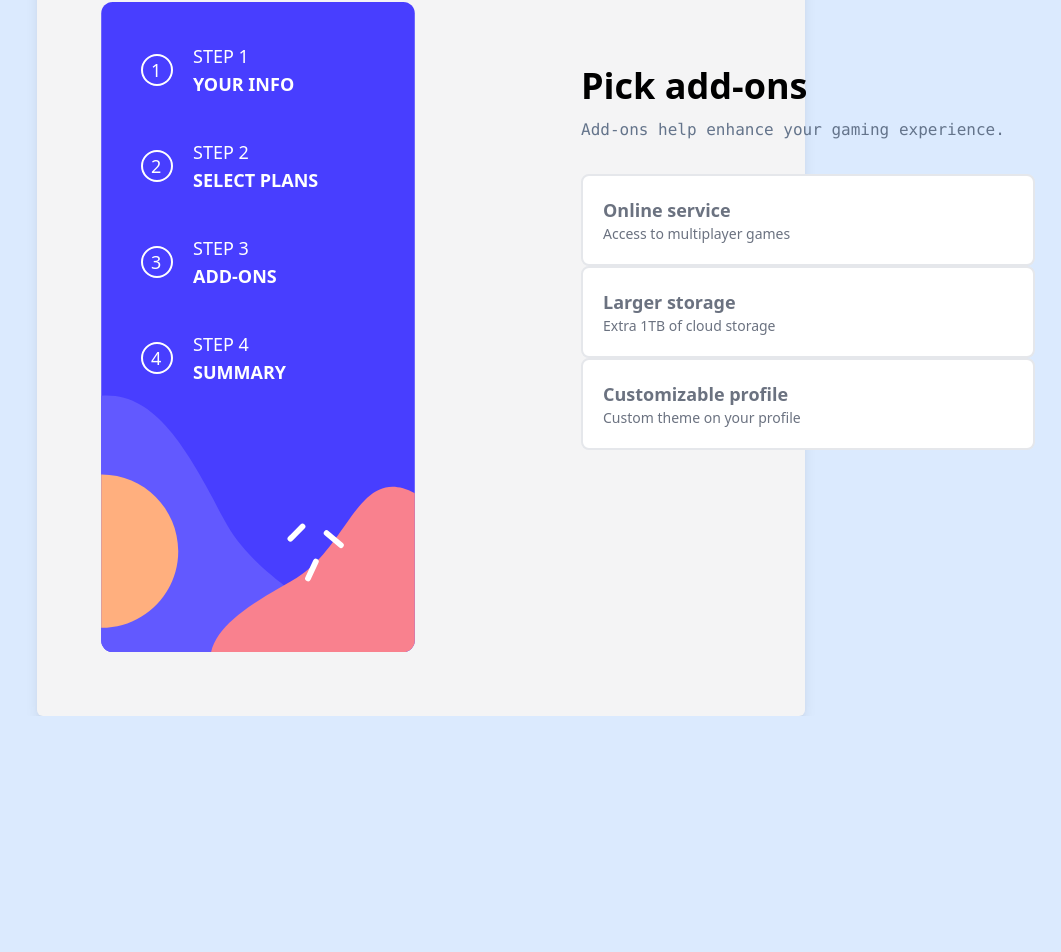
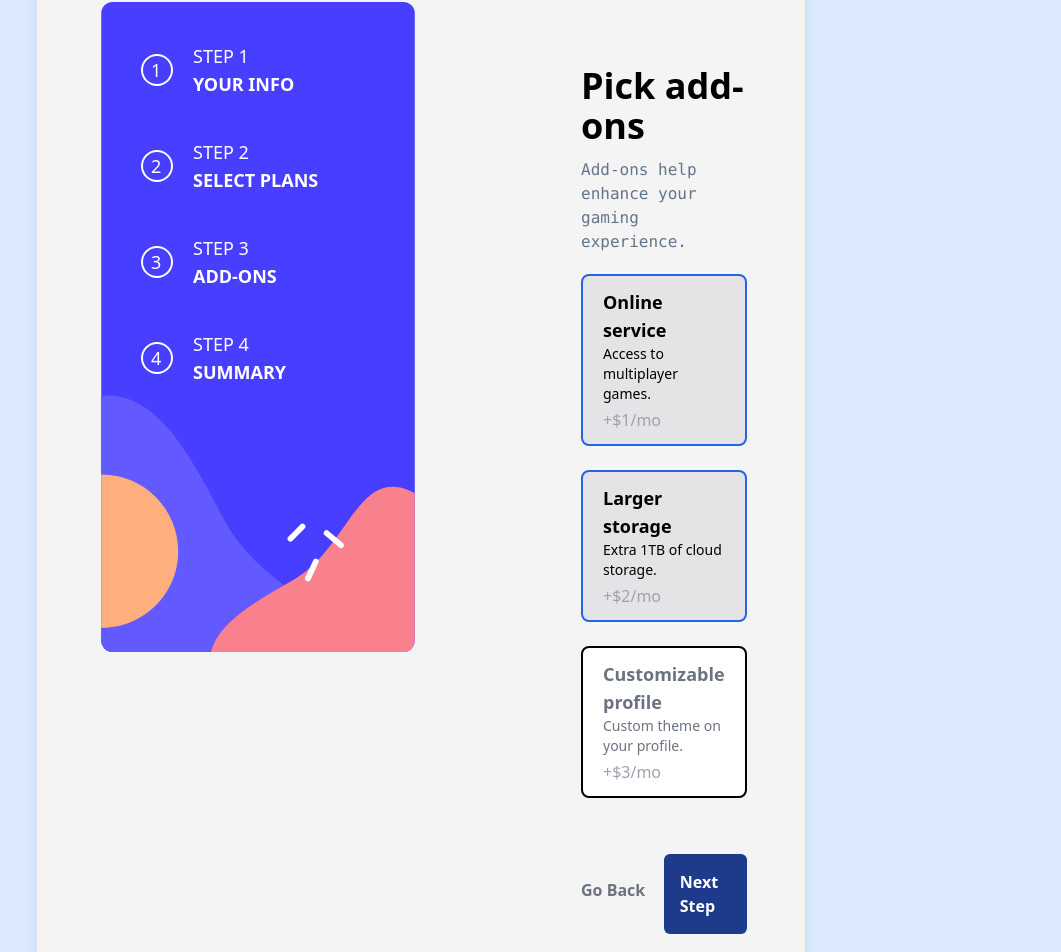
Before and after one commit to tokyo3001/multi-step-form, a React (Create React App) app: page /addons in a window 1280 px wide. Shown: the part 174-1126 px from the top of the page, without its empty margins (219-1280 px from the left). Before the commit the page ends 890 px from the top, so only its background shows below. Built offline with nearby package versions, Linux system fonts and the light colour scheme.

Commit message:
updated addons and routes

```diff
--- a/src/App.jsx
+++ b/src/App.jsx
@@ -2,6 +2,7 @@ import { BrowserRouter as Router, Routes, Route } from "react-router-dom";
 import Info from "./components/Info";
 import Plans from "./components/Plans";
 import Addons from "./components/Addons";
+import Summary from "./components/Summary";
 
 function App() {
   return (
@@ -13,6 +14,7 @@ function App() {
               <Route exact path="/" Component={Info} />
               <Route exact path="/plans" Component={Plans} />
               <Route exact path="/addons" Component={Addons} />
+              <Route exact path="/summary" Component={Summary} />
             </Routes>
           </Router>
         </div>
--- a/src/components/Addons.jsx
+++ b/src/components/Addons.jsx
@@ -1,13 +1,14 @@
-import React, { useState } from 'react'
+import React from 'react'
 import Sidebar from './Sidebar'
+import { Link } from 'react-router-dom'
 
 function Addons() {
 
-  const [addons, setAddons] = useState([
-    {id: '1', name: 'Online service', description: 'Access to multiplayer games', price: '+$1/mo', prices: '+$10/yr'},
-    {id: '2', name: 'Larger storage', description: 'Extra 1TB of cloud storage', price: '+$2/mo', prices: '+$20/yr'},
-    {id: '3', name: 'Customizable profile', description: 'Custom theme on your profile', price: '+$2/mo', prices: '+$20/yr'}
-  ])
+  // const [addons, setAddons] = useState([
+  //   {id: '1', name: 'Online service', description: 'Access to multiplayer games', price: '+$1/mo', prices: '+$10/yr'},
+  //   {id: '2', name: 'Larger storage', description: 'Extra 1TB of cloud storage', price: '+$2/mo', prices: '+$20/yr'},
+  //   {id: '3', name: 'Customizable profile', description: 'Custom theme on your profile', price: '+$2/mo', prices: '+$20/yr'}
+  // ])
 
   return (
     <div className='flex'>
@@ -17,24 +18,52 @@ function Addons() {
       <div className='lg:ml-36 lg:mt-12 mt-[-450px] p-4 lg:grow'>
         <p className='lg:text-4xl font-bold text-3xl '>Pick add-ons</p>
         <p className='mt-3 font-mono text-slate-500'>Add-ons help enhance your gaming experience.</p>
-        <div className='pt-8'>
-          {addons.map((addon) => (
-            <div className=''>
 
-<ul class="flex w-full">
-    <li>
-        <input type="checkbox" id="react-option" value="" class="hidden peer" required="" />
-        <label for="react-option" class="inline-flex items-center justify-between w-full p-5 text-gray-500 bg-white border-2 border-gray-200 rounded-lg cursor-pointer dark:hover:text-gray-300 dark:border-gray-700 peer-checked:border-blue-600 hover:text-gray-600 dark:peer-checked:text-gray-300 peer-checked:text-gray-600 hover:bg-gray-50 dark:text-gray-400 dark:bg-gray-800 dark:hover:bg-gray-700">
-            <div class="block w-[32vw]">
-                <div class="w-full text-lg font-semibold">{addon.name}</div>
-                <div class="w-full text-sm">{addon.description}</div>
-            </div>
-        </label>
-    </li>
-</ul>
+        <ul class="grid w-full gap-6 md:grid-row-3 mt-5">
+          <li>
+              <input type="checkbox" defaultChecked id="react-option" value="" class="hidden peer" required=""/>
+              <label for="react-option" class="inline-flex items-center justify-between w-full px-5 py-3 text-gray-500 bg-white border-2 border-black rounded-lg cursor-pointer  peer-checked:border-blue-600 hover:text-gray-600 peer-checked:text-black peer-checked:bg-zinc-200 hover:bg-gray-50">
+                  <div class="block">
 
-            </div>
-          ))}
+                      <div class="w-full text-lg font-semibold">Online service</div>
+                      <div class="w-full text-sm">Access to multiplayer games.</div>
+
+                    <div className='text-gray-400 pt-1'>+$1/mo</div>
+                  </div>
+              </label>
+          </li>
+          <li>
+              <input type="checkbox" defaultChecked id="flowbite-option" value="" class="hidden peer"/>
+              <label for="flowbite-option" class="inline-flex items-center justify-between w-full px-5 py-3 text-gray-500 bg-white border-2 border-black rounded-lg cursor-pointer peer-checked:border-blue-600 hover:text-gray-600 peer-checked:text-black peer-checked:bg-zinc-200 hover:bg-gray-50">
+                  <div class="block">
+                    <div class="w-full text-lg font-semibold">Larger storage</div>
+                    <div class="w-full text-sm">Extra 1TB of cloud storage.</div>
+                    <div className='text-gray-400 pt-1'>+$2/mo</div>
+                  </div>
+              </label>
+          </li>
+          <li>
+              <input type="checkbox" id="angular-option" value="" class="hidden peer"/>
+              <label for="angular-option" class="inline-flex items-center justify-between w-full px-5 py-3 text-gray-500 bg-white border-2 border-black rounded-lg cursor-pointer peer-checked:border-blue-600 hover:text-gray-600 peer-checked:text-black peer-checked:bg-zinc-200 hover:bg-gray-50">
+                  <div class="block">
+                    <div class="w-full text-lg font-semibold">Customizable profile</div>
+                    <div class="w-full text-sm">Custom theme on your profile.</div>
+                    <div className='text-gray-400 pt-1'>+$3/mo</div>
+                  </div>
+              </label>
+          </li>
+        </ul>
+        <div className='grid grid-cols-2'>
+          <div className='flex mt-20 cursor-fancy'>
+            <Link to='/plans' className='font-bold text-gray-500'>
+              Go Back
+            </Link>
+          </div>
+          <div className='flex mt-14 cursor-pointer justify-end'>
+            <Link to='/summary' className='rounded-md bg-blue-900 hover:bg-blue-700 text-white lg:p-4 p-2  font-bold'>
+              Next Step
+            </Link>
+          </div>
         </div>
       </div>
     </div>
--- a/src/components/Info.jsx
+++ b/src/components/Info.jsx
@@ -46,8 +46,6 @@ function Info() {
   useEffect(() => {
     localStorage.setItem('email', JSON.stringify(email));
   }, [email]);
-
-
 
   return (
     <div className='lg:flex'>
--- /dev/null
+++ b/src/components/Summary.jsx
@@ -0,0 +1,9 @@
+import React from 'react'
+
+function Summary() {
+  return (
+    <div>Summary</div>
+  )
+}
+
+export default Summary
```
